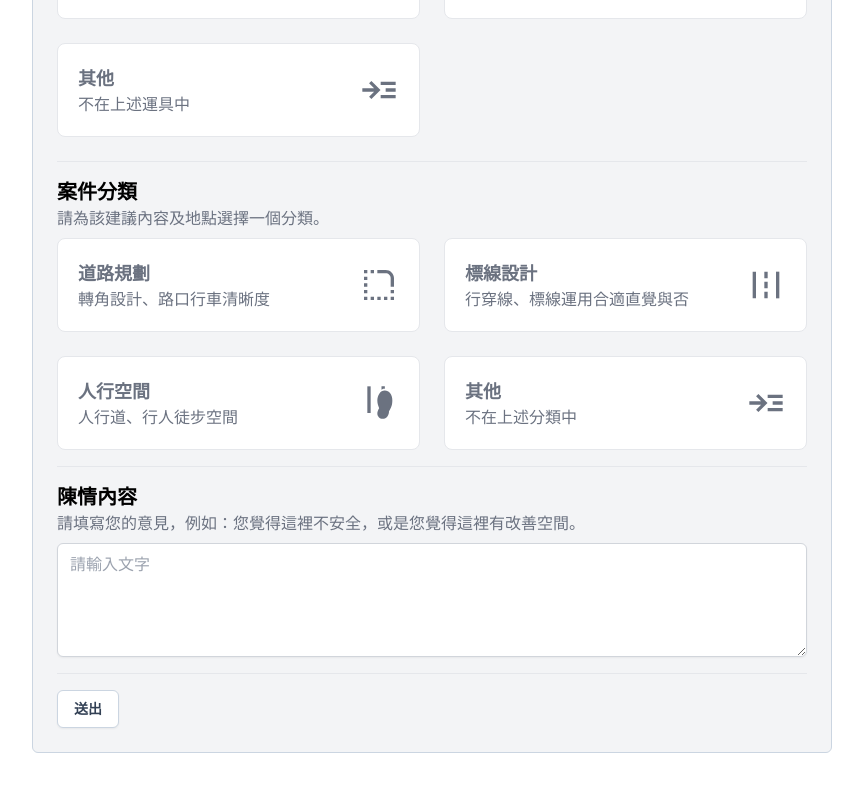
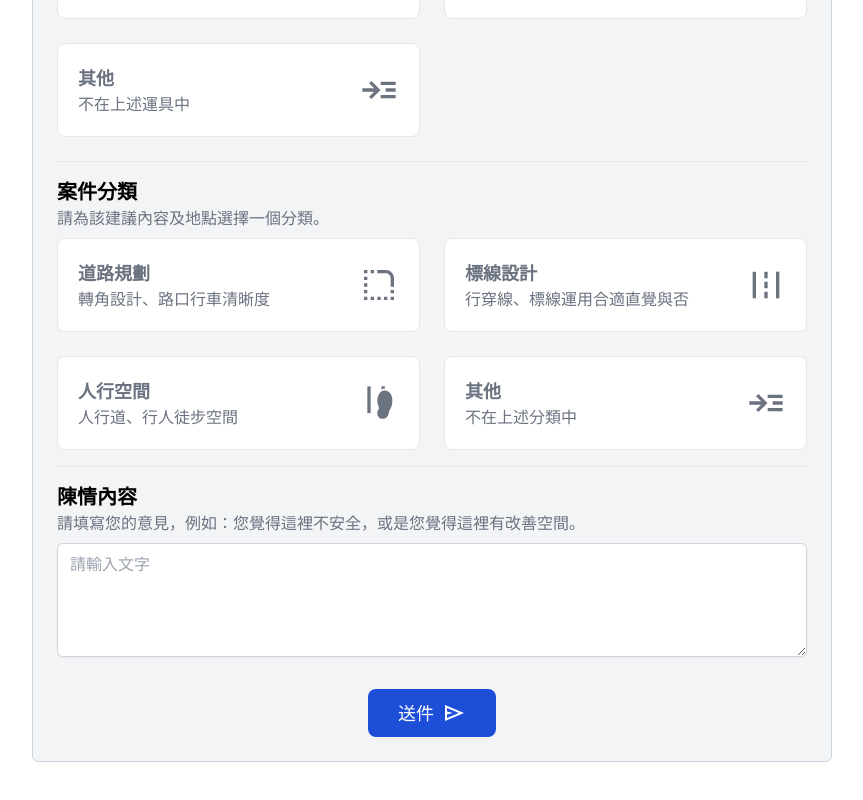
Before and after one commit to yc97463/ndhusa-traffic, a Next.js app: page / in a window 1280 px wide. Shown: the part 2474-3274 px from the top of the page, without its empty margins (208-1071 px from the left). Built offline with nearby package versions, Linux system fonts and the light colour scheme.

Commit message:
adjest submit btn style

```diff
--- a/pages/index.tsx
+++ b/pages/index.tsx
@@ -734,13 +734,27 @@ export default function Survey() {
             </div>
           </div>
 
-          <hr className="my-4" />
-          <div>
+          <hr className="my-4 border-0" />
+          <div className="flex items-center justify-center">
             <button
               onClick={() => openDialogBox("還沒寫完QAQ")}
-              className="px-4 py-2 font-semibold text-sm bg-white text-slate-700 border border-slate-300 rounded-md shadow-sm hover:ring-2 hover:ring-offset-2 hover:ring-offset-slate-50 hover:ring-blue-500/50 active:hover:ring-blue-500 dark:ring-offset-slate-900 dark:bg-slate-700 dark:text-slate-200 dark:border-transparent"
+              className="mx-auto w-32 py-2.5 text-sm font-medium text-center text-white bg-blue-700 rounded-lg focus:ring-4 focus:ring-blue-200 dark:focus:ring-blue-900 hover:bg-blue-800"
             >
-              送出
+              <div className="flex items-center justify-center space-x-2">
+                <span className="text-lg">送件</span>
+                <svg
+                  width="24"
+                  height="24"
+                  viewBox="0 0 24 24"
+                  fill="none"
+                  xmlns="http://www.w3.org/2000/svg"
+                >
+                  <path
+                    d="M3 20V4L22 12L3 20ZM5 17L16.85 12L5 7V10.5L11 12L5 13.5V17Z"
+                    fill="currentColor"
+                  />
+                </svg>
+              </div>
             </button>
             {dialog && (
               <div
```
